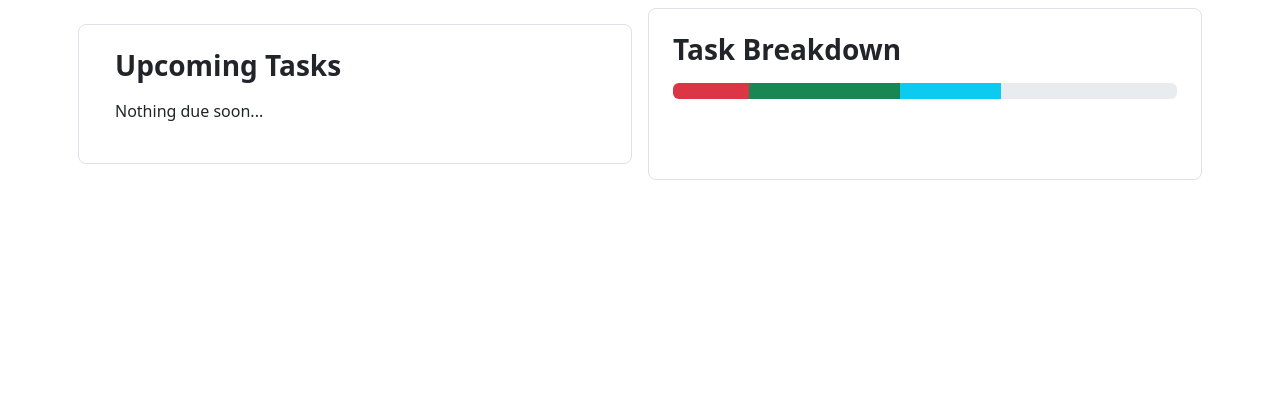
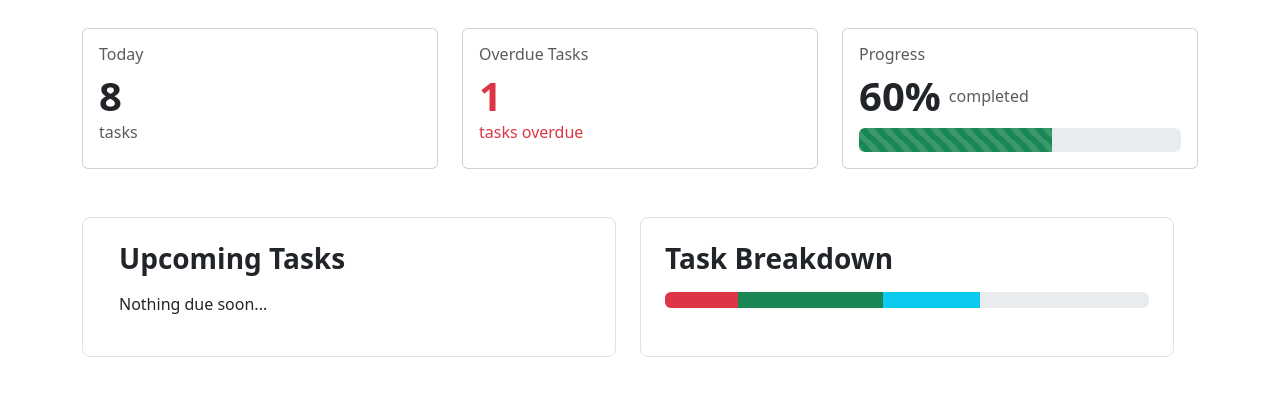
Before and after one commit to LogicEgg/CITasker, a Flask app: page / in a window 1280 px wide. Shown: the part 57-453 px from the top of the page. Run offline with Flask 3, Linux system fonts and the light colour scheme.

Commit message:
updated home page visuals, edited pencil button size

```diff
--- a/templates/index.html
+++ b/templates/index.html
@@ -1,9 +1,39 @@
 {% extends "base.html" %}
 
 {% block content%}
+<div class="row g-4 mt-1">
+    <div class="col-md-4">
+        <div class="card p-3 h-100">
+            <h6 class="text-muted">Today</h6>
+            <div class="display-6 fw-bold">8</div>
+            <div class="text-muted mb-2">tasks</div>
+        </div>
+    </div>
 
-<div class="row align-items-md-stretch">
-    <div class="col p-4 mb-4 mt-4 border rounded-3 m-2">
+    <div class="col-md-4">
+        <div class="card p-3 h-100">
+            <h6 class="text-muted">Overdue Tasks</h6>
+            <div class="display-6 fw-bold text-danger">1</div>
+            <div class="text-danger mb-2">tasks overdue</div>
+        </div>
+    </div>
+
+    <div class="col-md-4">
+        <div class="card p-3 h-100">
+        <h6 class="text-muted">Progress</h6>
+        <div class="d-flex align-items-center mb-2">
+            <span class="display-6 fw-bold me-2">60%</span>
+            <span class="text-muted">completed</span>
+        </div>
+        <div class="progress" style="height: 1.5rem;">
+            <div class="progress-bar bg-success progress-bar-striped progress-bar-animated" style="width: 60%"></div>
+        </div>
+    </div>
+</div>
+
+<div class="row g-4 align-items-md-stretch mt-4">
+    <div class="col">
+        <div class="p-4 border rounded-3 h-100">
             <div class="container-fluid">
                 <h3 class="fw-bold mb-3">Upcoming Tasks</h3>
                 {% if upcoming|length > 0 %}
@@ -24,8 +54,9 @@
                 {% endif %}
             </div>
         </div>
-
-    <div class="col p-4 m-2 border rounded-3">
+    </div>
+    <div class="col">
+        <div class="p-4 border rounded-3 h-100">
             <h3 class="fw-bold mb-3">Task Breakdown</h3>
             <div class="progress-stacked mb-3">
                 <div class="progress" role="progressbar" aria-label="Segment one" aria-valuenow="15" aria-valuemin="0"
@@ -43,5 +74,7 @@
             </div>
         </div>
     </div>
+</div>
+
 
 {% endblock %}
```
Also changed, not shown: templates/class_page.html (+7 -5 lines). Lines whose indentation alone changed are shown as unchanged.
